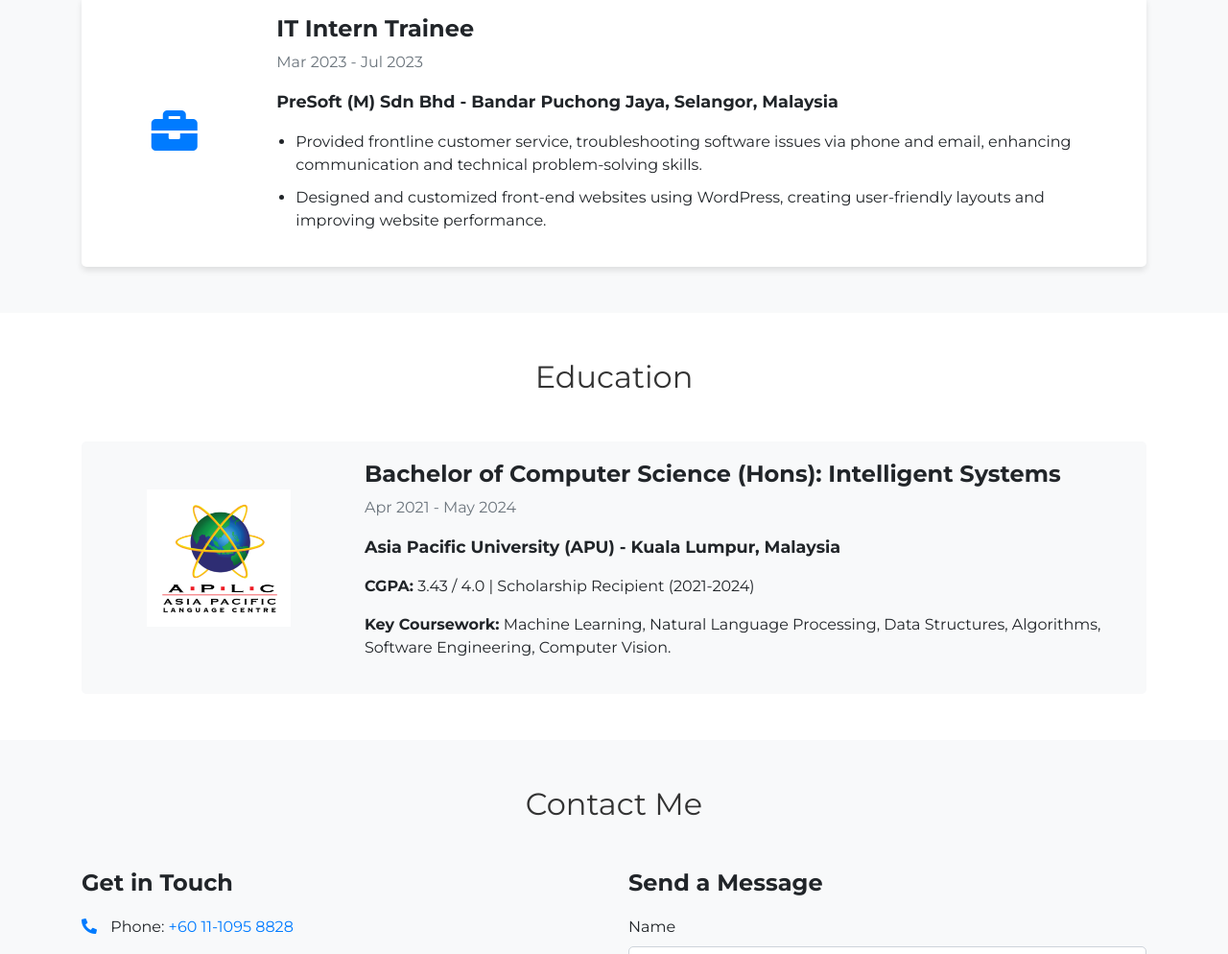
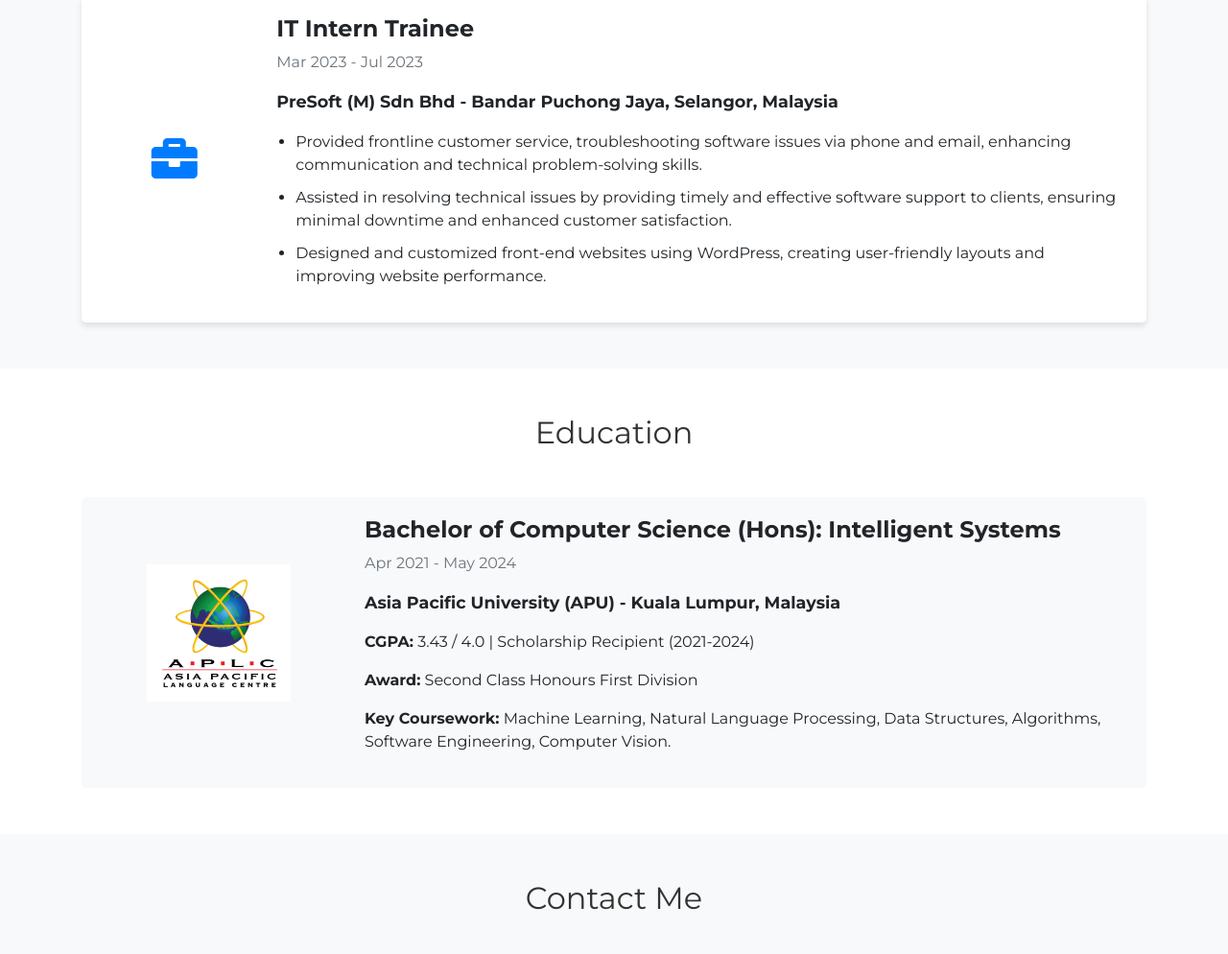
Before and after one commit to bissis0403/My-Second-Portfolio, a plain HTML site: page index.html in a window 1280 px wide. Shown: the part 3211-4205 px from the top of the page at 96% size. Drawn offline with nearby package versions, Linux system fonts and the light colour scheme.

Commit message:
Update index.html

```diff
--- a/index.html
+++ b/index.html
@@ -338,6 +338,9 @@
                   technical problem-solving skills.
                 </li>
                 <li>
+                  Assisted in resolving technical issues by providing timely and effective software support to clients, ensuring minimal downtime and enhanced customer satisfaction.
+                </li>
+                <li>
                   Designed and customized front-end websites using WordPress,
                   creating user-friendly layouts and improving website
                   performance.
@@ -373,6 +376,9 @@
               <p>
                 <strong>CGPA:</strong> 3.43 / 4.0 | Scholarship Recipient
                 (2021-2024)
+              </p>
+              <p>
+                <strong>Award:</strong> Second Class Honours First Division
               </p>
               <p>
                 <strong>Key Coursework:</strong> Machine Learning, Natural
```
